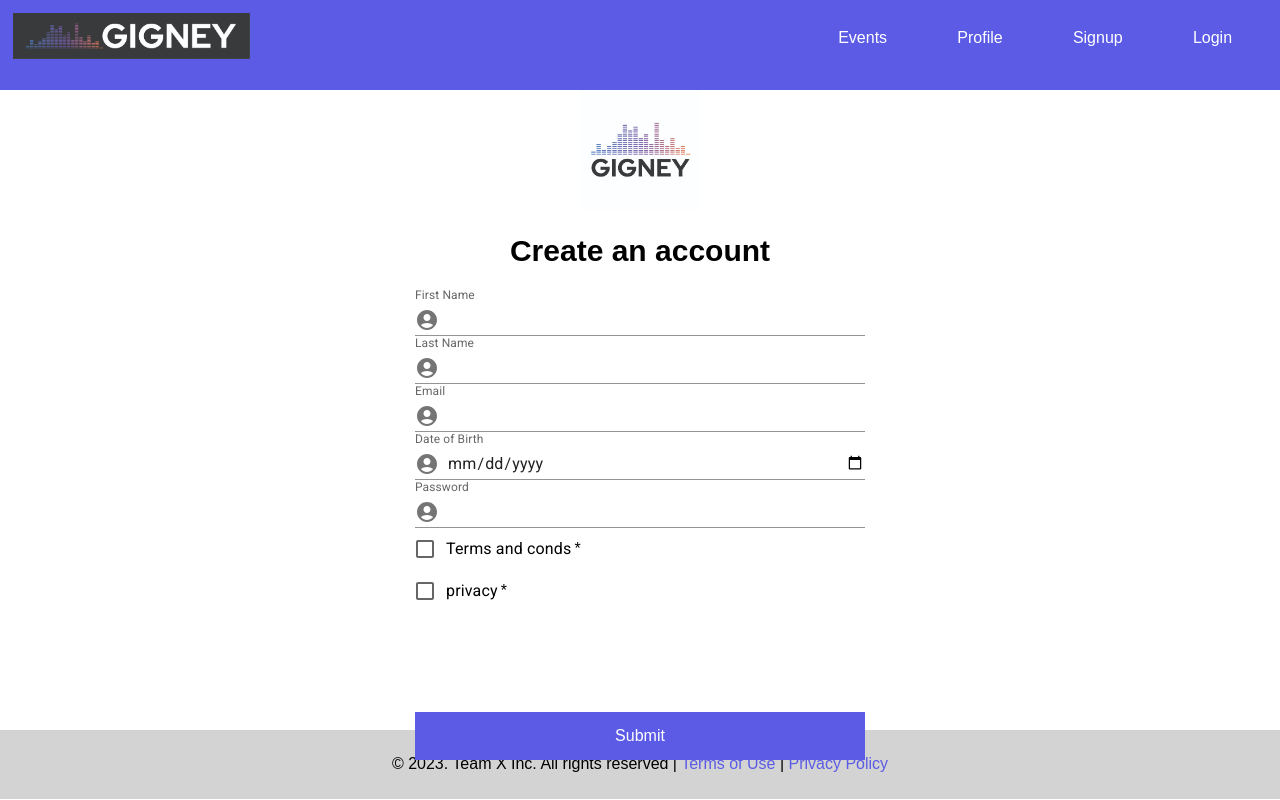
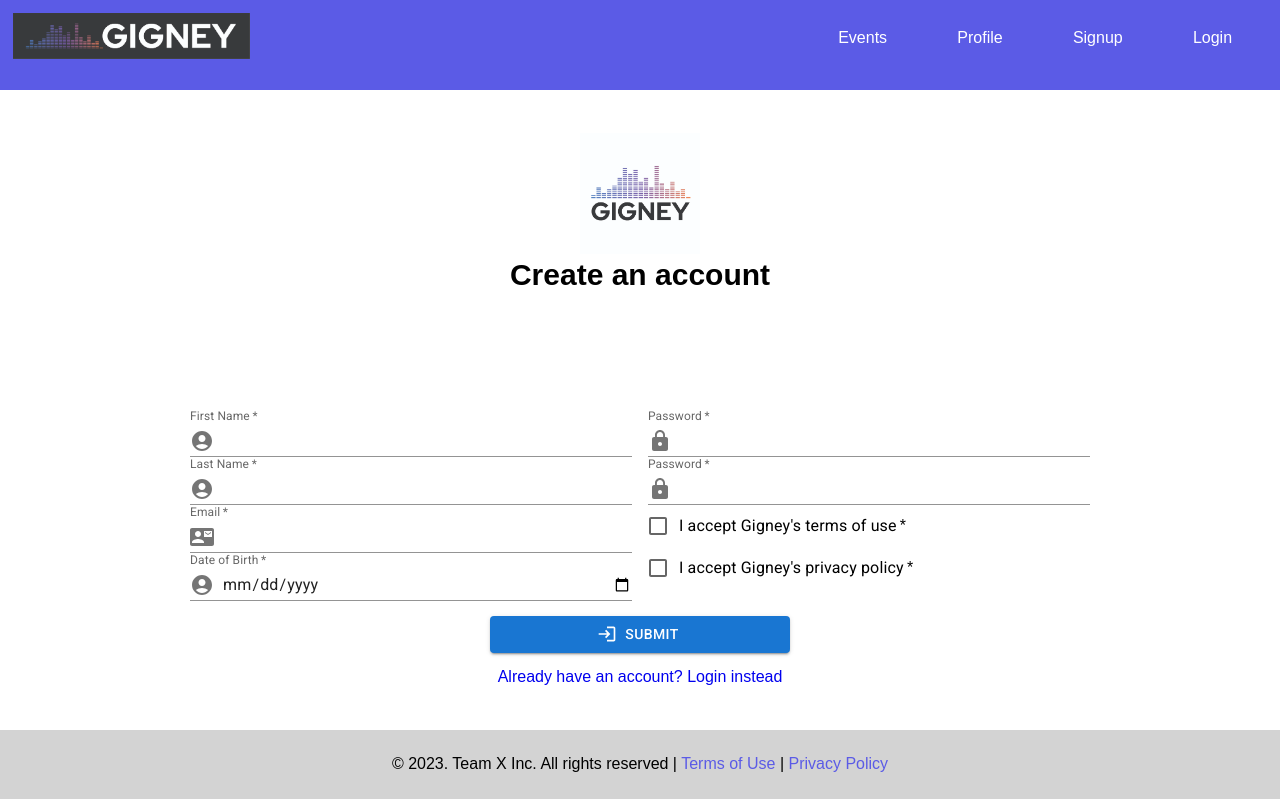
Before and after one commit to GRDE3024-DIG33-DigEx-Major-Project-2/frontendA3, a React (Create React App) app: page /signuporganiser in a window 1280 px wide. Built offline with nearby package versions, Linux system fonts and the light colour scheme.

Commit message:
Signup flow

```diff
--- a/src/components/EventPage.js
+++ b/src/components/EventPage.js
@@ -4,35 +4,35 @@
 
         <div className="Event">
 
-            <img class="event-main-image" alt="eventimage" src="https://www.etonline.com/sites/default/files/styles/1440x600/public/images/2023-03/MK-Taylor-Swift-1920-x-800-GALLERY-HERO.jpg?h=8a38cc7d"></img>
-            <div class="event-body">
-                <div class="event-columns">
-                    <div class="event-column-title">
-                        <h1 class="event-title">Taylor Swift</h1>
+            <img className="event-main-image" alt="eventimage" src="https://www.etonline.com/sites/default/files/styles/1440x600/public/images/2023-03/MK-Taylor-Swift-1920-x-800-GALLERY-HERO.jpg?h=8a38cc7d"></img>
+            <div className="event-body">
+                <div className="event-columns">
+                    <div className="event-column-title">
+                        <h1 className="event-title">Taylor Swift</h1>
                     </div>
-                    <div class="event-column-button">
-                        <button class="event-buy-button">Buy Tickets</button>
+                    <div className="event-column-button">
+                        <button className="event-buy-button">Buy Tickets</button>
                     </div>
-                    <div class="event-column-title">
-                        <h2 class="event-title">When and where</h2>
-                        <div class="event-columns-details">
-                            <div class="event-column-detail">
+                    <div className="event-column-title">
+                        <h2 className="event-title">When and where</h2>
+                        <div className="event-columns-details">
+                            <div className="event-column-detail">
                                 <h4>Date & Time</h4>
                                 <p>Saturday 30th February, 2024</p>
                             </div>
-                            <div class="event-column-detail">
+                            <div className="event-column-detail">
                                 <h4>Location</h4>
                                 <p>Sydney Olympic Park</p>
                             </div>
                         </div>
                     </div>
-                    <div class="event-column-button">
+                    <div className="event-column-button">
                         <h2>Organised By</h2>
-                        <div class="event-columns-details">
-                            <div class="event-column-detail">
-                                <img class="event-logo" src="https://www.frontiertouring.com/files/web_images/logo-frontier_footer.png" alt="artist"></img>
+                        <div className="event-columns-details">
+                            <div className="event-column-detail">
+                                <img className="event-logo" src="https://www.frontiertouring.com/files/web_images/logo-frontier_footer.png" alt="artist"></img>
                             </div>
-                            <div class="event-column-detail">
+                            <div className="event-column-detail">
                                 <p>Frontier Touring</p>
                             </div>
                         </div>
@@ -44,16 +44,16 @@
                     </div>
                     <div>
                     <h3>Tags</h3>
-                    <span class="event-tag">Pop</span><span class="event-tag">Country</span><span class="event-tag">Event</span><span class="event-tag">Music</span><span class="event-tag">Female</span>
+                    <span className="event-tag">Pop</span><span className="event-tag">Country</span><span className="event-tag">Event</span><span className="event-tag">Music</span><span className="event-tag">Female</span>
                 </div>
                 </div>
                 <p>&nbsp;</p>
-                <div class="event-columns">
-                    <div class="event-column-title">
-                        <h1 class="event-title">Event Title</h1>
+                <div className="event-columns">
+                    <div className="event-column-title">
+                        <h1 className="event-title">Event Title</h1>
                     </div>
-                    <div class="event-column-button">
-                        <button class="event-buy-button">Buy Tickets</button>
+                    <div className="event-column-button">
+                        <button className="event-buy-button">Buy Tickets</button>
                     </div>
                 </div>
                 </div>
--- a/src/components/Signup.js
+++ b/src/components/Signup.js
@@ -31,7 +31,7 @@
               <img src="../gigney-logo-white.jpg" alt="gigney logo white" />
             </div>
             <h1>Create an account</h1>
-            <form classNameName="signup-form" onSubmit={handleChange}>
+            <form className="signup-form" onSubmit={handleChange}>
               <FormControl fullWidth>
                 <InputLabel id="demo-simple-select-label">
                   What would you like to do on this site?
@@ -50,12 +50,12 @@
                   <input
                     className="next-button"
                     type="submit"
-                    value="Continue"
+                    value="Submit"
                     onClick={handleClick}
                   />
                   <p>&nbsp;</p>
-                  <Link to="../reset-password">
-                    Already have an account? Login
+                  <Link to="../Login">
+                    Already have an account? Login instead
                   </Link>
                 </div>
               </FormControl>
--- a/src/components/SignupGuest.js
+++ b/src/components/SignupGuest.js
@@ -1,50 +1,59 @@
 import * as React from "react";
 import Box from "@mui/material/Box";
-import InputAdornment from "@mui/material/InputAdornment";
-import FormControl from "@mui/material/FormControl";
-import TextField from "@mui/material/TextField";
+import { FormControl, TextField, InputAdornment, Button } from "@mui/material";
 import AccountCircle from "@mui/icons-material/AccountCircle";
-import { useNavigate } from "react-router-dom";
+import { useNavigate, Link } from "react-router-dom";
 import { useState } from "react";
 import FormControlLabel from "@mui/material/FormControlLabel";
 import Checkbox from "@mui/material/Checkbox";
+import ContactMailIcon from "@mui/icons-material/ContactMail";
+import LockIcon from "@mui/icons-material/Lock";
+import LoginIcon from '@mui/icons-material/Login';
+import Grid from '@mui/material/Grid';
 
 function SignUpGuest() {
-  const [accountType, setAccountType] = useState("");
+  const accountType = 'guest';
   const [firstName, setFirstName] = useState("");
   const [lastName, setLastName] = useState("");
   const [email, setEmail] = useState("");
   const [dob, setDob] = useState("");
   const [password, setPassword] = useState("");
+  const [confirmPassword, setPasswordConfirmation] = useState("");
+  const [terms, setTerms] = useState("");
+  const [privacy, setPrivacy] = useState("");
 
-  const handleChange = (event) => {
-    setAccountType("guest");
-    console.log(accountType);
-    setFirstName(event.target.value);
-    console.log(firstName);
+  const navigate = useNavigate();
+
+  const signupHandler = async (event) => {
+    if (password !== confirmPassword) {
+      alert("Passwords must match")
+    } else {
+    event.preventDefault();
+    navigate("/login");
+    console.log(accountType, firstName, lastName, email, dob);
+    }
   };
 
-  const navigate = useNavigate();
-  const handleClick = () => navigate("/");
 
   return (
     <>
       <div className="signup">
-        <div className="signup-left">
+        <div className="signup-logo">
+          <img src="../gigney-logo-white.jpg" alt="gigney logo white" />
+          <h1>Create an account</h1>
+        </div>
           <Box
             className="signup-form"
             alignItems="center"
             justifyContent="center"
-            sx={{ maxWidth: 450 }}
           >
-            <div className="signup-logo">
-              <img src="../gigney-logo-white.jpg" alt="gigney logo white" />
-            </div>
-            <h1>Create an account</h1>
-            <form className="signup-form" onSubmit={handleChange}>
+            <form className="signup-form" onSubmit={signupHandler}>
               <FormControl fullWidth>
+              <Grid container spacing={2} paddingBottom="15px">
+              <Grid container item xs={6} direction="column" >
                 <TextField
                   value={firstName}
+                  required
                   onChange={(event) => setFirstName(event.target.value)}
                   id="input-with-icon-textfield"
                   label="First Name"
@@ -59,6 +68,7 @@
                 />
                 <TextField
                   value={lastName}
+                  required
                   onChange={(event) => setLastName(event.target.value)}
                   id="input-with-icon-textfield"
                   label="Last Name"
@@ -73,14 +83,14 @@
                 />
           <TextField
               value={email}
+              required
               onChange={(event) => setEmail(event.target.value)}
-                  id="input-with-icon-textfield"
+              id="email"
               label="Email"
-                  type="email"
               InputProps={{
                 startAdornment: (
                   <InputAdornment position="start">
-                        <AccountCircle />
+                    <ContactMailIcon />
                   </InputAdornment>
                 ),
               }}
@@ -88,6 +98,7 @@
             />
                 <TextField
                   value={dob}
+                  required
                   onChange={(event) => setDob(event.target.value)}
                   id="input-with-icon-textfield"
                   label="Date of Birth"
@@ -101,16 +112,34 @@
                   }}
                   variant="standard"
                 />
+ </Grid>  <Grid container item xs={6} direction="column" >
             <TextField
               value={password}
+              required
               onChange={(event) => setPassword(event.target.value)}
-                  id="input-with-icon-textfield"
+              id="password"
               label="Password"
-                  type="Password"
+              type="password"
               InputProps={{
                 startAdornment: (
                   <InputAdornment position="start">
-                        <AccountCircle />
+                    <LockIcon />
+                  </InputAdornment>
+                ),
+              }}
+              variant="standard"
+            />
+            <TextField
+              value={confirmPassword}
+              required
+              onChange={(event) => setPasswordConfirmation(event.target.value)}
+              id="password"
+              label="Password"
+              type="password"
+              InputProps={{
+                startAdornment: (
+                  <InputAdornment position="start">
+                    <LockIcon />
                   </InputAdornment>
                 ),
               }}
@@ -119,29 +148,25 @@
                 <FormControlLabel
                   required
                   control={<Checkbox />}
-                  label="Terms and conds"
+                  label="I accept Gigney's terms of use"
+                  value={terms}
+                  onChange={(event) => setTerms(event.target.value)}
                 />
                 <FormControlLabel
                   required
                   control={<Checkbox />}
-                  label="privacy"
+                  label="I accept Gigney's privacy policy"
+                  value={privacy}
+                  onChange={(event) => setPrivacy(event.target.value)}
                 />
-                <div className="signup-next-button">
-                  <input
-                    className="next-button"
-                    type="submit"
-                    value="Submit"
-                    onClick={handleClick}
-                  />
-                  <p>&nbsp;</p>
-                </div>
+               </Grid>
+                </Grid>
+            <Button variant="contained" id="login-btn" className="signup-submit" type="submit"  startIcon={<LoginIcon />}>Submit</Button>
+            <Link to="../Login" class="login-link">Already have an account? Login instead</Link>
               </FormControl>
             </form>
           </Box>
       </div>
-      </div>
-
-      <div className="signup-right"></div>
     </>
   );
 }
--- a/src/components/SignupOrganiser.js
+++ b/src/components/SignupOrganiser.js
@@ -1,50 +1,59 @@
-import * as React from 'react';
-import Box from '@mui/material/Box';
-import Input from '@mui/material/Input';
-import InputLabel from '@mui/material/InputLabel';
-import InputAdornment from '@mui/material/InputAdornment';
-import FormControl from '@mui/material/FormControl';
-import TextField from '@mui/material/TextField';
-import AccountCircle from '@mui/icons-material/AccountCircle';
-import Select from '@mui/material/Select';
+import * as React from "react";
+import Box from "@mui/material/Box";
+import { FormControl, TextField, InputAdornment, Button } from "@mui/material";
+import AccountCircle from "@mui/icons-material/AccountCircle";
 import { useNavigate, Link } from "react-router-dom";
 import { useState } from "react";
-import FormControlLabel from '@mui/material/FormControlLabel';
-import Checkbox from '@mui/material/Checkbox';
+import FormControlLabel from "@mui/material/FormControlLabel";
+import Checkbox from "@mui/material/Checkbox";
+import ContactMailIcon from "@mui/icons-material/ContactMail";
+import LockIcon from "@mui/icons-material/Lock";
+import LoginIcon from '@mui/icons-material/Login';
+import Grid from '@mui/material/Grid';
 
 function SignUpOrganiser() {
-  const [accountType, setAccountType] = useState("");
+  const accountType = 'organiser';
   const [firstName, setFirstName] = useState("");
   const [lastName, setLastName] = useState("");
   const [email, setEmail] = useState("");
   const [dob, setDob] = useState("");
   const [password, setPassword] = useState("");
+  const [confirmPassword, setPasswordConfirmation] = useState("");
+  const [terms, setTerms] = useState("");
+  const [privacy, setPrivacy] = useState("");
 
+  const navigate = useNavigate();
 
-  const handleChange = (event) => {
-    setAccountType('guest');
-    console.log(accountType);
-    setFirstName(event.target.value);
-    console.log(firstName);
+  const signupHandler = async (event) => {
+    if (password !== confirmPassword) {
+      alert("Passwords must match")
+    } else {
+    event.preventDefault();
+    navigate("/login");
+    console.log(accountType, firstName, lastName, email, dob);
+    }
   };
 
-  const navigate = useNavigate();
-  const handleClick = () => navigate('/');
 
   return (
     <>
       <div className="signup">
-        <div className="signup-left">
-          <Box className="signup-form" alignItems="center"
-            justifyContent="center" sx={{ maxWidth: 450 }}>
         <div className="signup-logo">
           <img src="../gigney-logo-white.jpg" alt="gigney logo white" />
+          <h1>Create an account</h1>
         </div>
-            <h1>Create an account</h1>
-            <form className="signup-form" onSubmit={handleChange}>
+          <Box
+            className="signup-form"
+            alignItems="center"
+            justifyContent="center"
+          >
+            <form className="signup-form" onSubmit={signupHandler}>
               <FormControl fullWidth>
+              <Grid container spacing={2} paddingBottom="15px">
+              <Grid container item xs={6} direction="column" >
                 <TextField
                   value={firstName}
+                  required
                   onChange={(event) => setFirstName(event.target.value)}
                   id="input-with-icon-textfield"
                   label="First Name"
@@ -59,6 +68,7 @@
                 />
                 <TextField
                   value={lastName}
+                  required
                   onChange={(event) => setLastName(event.target.value)}
                   id="input-with-icon-textfield"
                   label="Last Name"
@@ -73,14 +83,14 @@
                 />
           <TextField
               value={email}
+              required
               onChange={(event) => setEmail(event.target.value)}
-                  id="input-with-icon-textfield"
+              id="email"
               label="Email"
-                  type="email"
               InputProps={{
                 startAdornment: (
                   <InputAdornment position="start">
-                        <AccountCircle />
+                    <ContactMailIcon />
                   </InputAdornment>
                 ),
               }}
@@ -88,6 +98,7 @@
             />
                 <TextField
                   value={dob}
+                  required
                   onChange={(event) => setDob(event.target.value)}
                   id="input-with-icon-textfield"
                   label="Date of Birth"
@@ -101,36 +112,63 @@
                   }}
                   variant="standard"
                 />
+ </Grid>  <Grid container item xs={6} direction="column" >
             <TextField
               value={password}
+              required
               onChange={(event) => setPassword(event.target.value)}
-                  id="input-with-icon-textfield"
+              id="password"
               label="Password"
-                  type="Password"
+              type="password"
               InputProps={{
                 startAdornment: (
                   <InputAdornment position="start">
-                        <AccountCircle />
+                    <LockIcon />
                   </InputAdornment>
                 ),
               }}
               variant="standard"
             />
-                  <FormControlLabel required control={<Checkbox />} label="Terms and conds" />
-                  <FormControlLabel required control={<Checkbox />} label="privacy" />
-                <div className="signup-next-button">
-                  <input className="next-button" type="submit" value="Submit" onClick={handleClick} />
-                  <p>&nbsp;</p>
-                </div>
+            <TextField
+              value={confirmPassword}
+              required
+              onChange={(event) => setPasswordConfirmation(event.target.value)}
+              id="password"
+              label="Password"
+              type="password"
+              InputProps={{
+                startAdornment: (
+                  <InputAdornment position="start">
+                    <LockIcon />
+                  </InputAdornment>
+                ),
+              }}
+              variant="standard"
+            />
+                <FormControlLabel
+                  required
+                  control={<Checkbox />}
+                  label="I accept Gigney's terms of use"
+                  value={terms}
+                  onChange={(event) => setTerms(event.target.value)}
+                />
+                <FormControlLabel
+                  required
+                  control={<Checkbox />}
+                  label="I accept Gigney's privacy policy"
+                  value={privacy}
+                  onChange={(event) => setPrivacy(event.target.value)}
+                />
+               </Grid>
+                </Grid>
+            <Button variant="contained" id="login-btn" className="signup-submit" type="submit"  startIcon={<LoginIcon />}>Submit</Button>
+            <Link to="../Login" class="login-link">Already have an account? Login instead</Link>
               </FormControl>
             </form>
-          </Box >
+          </Box>
       </div>
-        </div>
-
-        <div className="signup-right"></div>
     </>
   );
-};
+}
 
 export default SignUpOrganiser;
--- a/src/static/style.css
+++ b/src/static/style.css
@@ -116,8 +116,14 @@
 }
 
 .signup-form {
-  width: 450px;
+  max-width: 900px;
+  width: 100%;
   margin: auto;
+}
+
+.signup-submit {
+  width: 300px;
+  margin: auto !important;
 }
 
 .signup-left {
@@ -126,13 +132,16 @@
   flex: 50%;
 }
 
-.signup-left h1 {
+.signup h1 {
   text-align: center;
+  margin: auto;
+  margin-bottom: 30px;
 }
 
 .signup-logo {
   text-align: center;
   margin: auto;
+  width: 100%;
 }
 
 .signup-logo img {
@@ -149,6 +158,11 @@
 .signup-right {
   background-color: #9c9ced;
   flex: 50%;
+}
+
+.login-link {
+  margin: auto;
+  padding-top: 15px;
 }
 
 /* RESET PASSWORD */
@@ -408,6 +422,4 @@
 .ev-bookmark-h {
   bottom: 10%;
   right: 20%;
-}
-
-/*# sourceMappingURL=style.css.map */
+}/*# sourceMappingURL=style.css.map */
--- a/src/static/style.scss
+++ b/src/static/style.scss
@@ -111,6 +111,7 @@
   margin: auto;
   text-align: center;
 }
+
 .next-button {
   margin-top: 100px;
   border: none;
@@ -124,30 +125,43 @@
   color: white;
   width: 450px;
 }
+
 .signup-form {
-  width: 450px;
+  max-width: 900px;
+  width: 100%;
   margin: auto;
 }
+
+.signup-submit {
+  width: 300px;
+  margin: auto !important;
+}
+
 .signup-left {
   background-color: white;
   height: 100%;
   flex: 50%;
 }
 
-.signup-left h1 {
+.signup h1 {
   text-align: center;
+  margin: auto;
+  margin-bottom: 30px;
 }
 
 .signup-logo {
   text-align: center;
   margin: auto;
+  width: 100%;
 }
+
 .signup-logo img {
   width: 120px;
   text-align: center;
   margin: auto;
   text-align: center;
 }
+
 .signup-right .signup-logo img {
   width: 100%;
 }
@@ -156,6 +170,12 @@
   background-color: #9c9ced;
   flex: 50%;
 }
+
+.login-link {
+  margin: auto;
+  padding-top: 15px;
+}
+
 
 /* RESET PASSWORD */
 .reset-pwd-form {
```
Also changed, not shown: 1 other file (tests, documents, lock files or other folders). Lines whose indentation alone changed are shown as unchanged.
